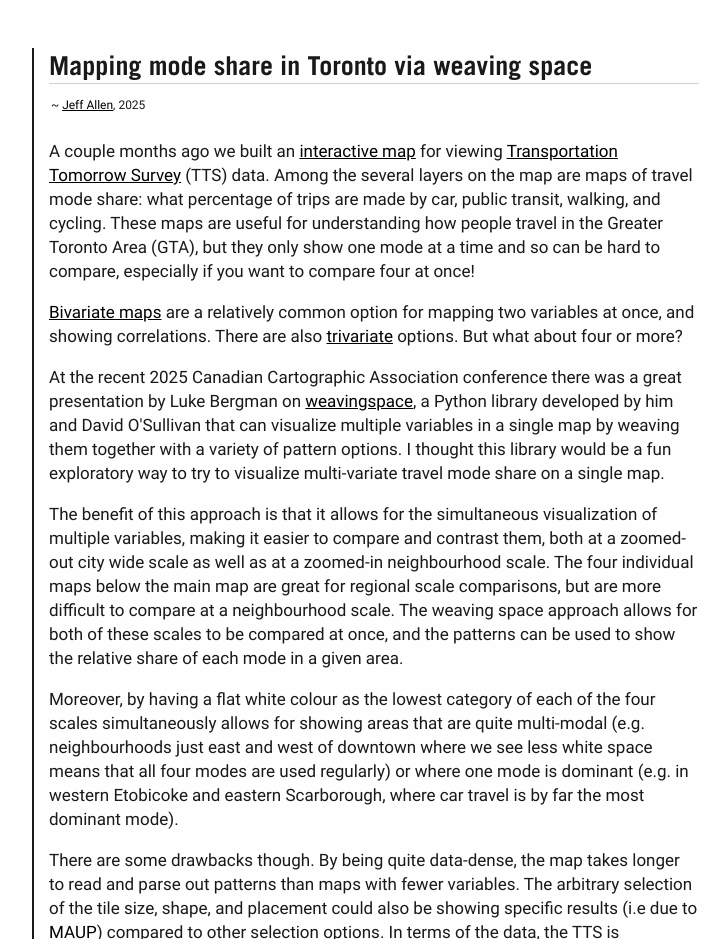
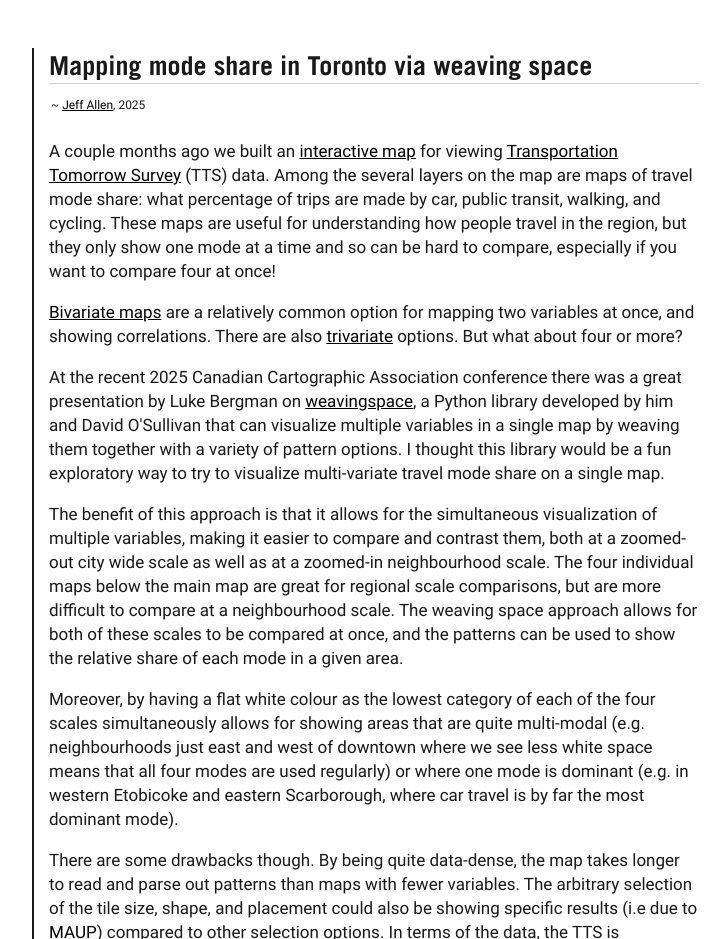
Before and after one commit to schoolofcities/transportation-tomorrow-survey, a SvelteKit app: page /mode-weave in a window 1280 px wide. Shown: the part 1020-1959 px from the top of the page, without its empty margins (267-995 px from the left). Built offline with nearby package versions, Linux system fonts and the light colour scheme.

Commit message:
edit text typo

```diff
--- a/src/routes/mode-weave/+page.svelte
+++ b/src/routes/mode-weave/+page.svelte
@@ -52,7 +52,7 @@
 
 		<p>
 			A couple months ago we built an <a href="https://schoolofcities.github.io/transportation-tomorrow-survey/" target="_blank">interactive map</a> for viewing <a href="https://dmg.utoronto.ca/tts-introduction/" target="_blank">Transportation Tomorrow Survey</a> (TTS) data.
-			Among the several layers on the map are maps of travel mode share: what percentage of trips are made by car, public transit, walking, and cycling. These maps are useful for understanding how people travel in the Greater Toronto Area (GTA), but they only show one mode at a time and so can be hard to compare, especially if you want to compare four at once!
+			Among the several layers on the map are maps of travel mode share: what percentage of trips are made by car, public transit, walking, and cycling. These maps are useful for understanding how people travel in the region, but they only show one mode at a time and so can be hard to compare, especially if you want to compare four at once!
 		</p>
 
 		<p>
```
Also changed, not shown: 14 other files (tests, documents, lock files or other folders).
